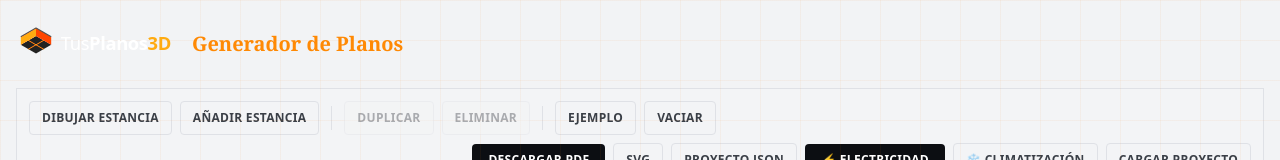
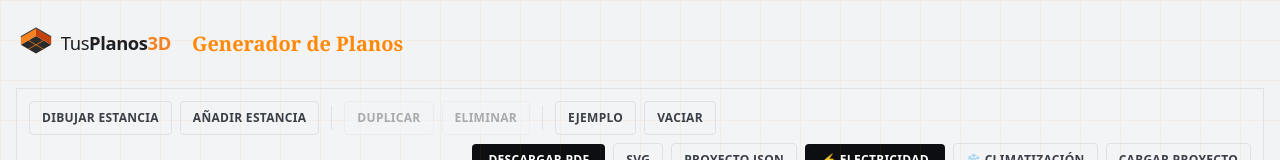
Before and after one commit to montyxace-sys/pnanos3d, a Next.js app: page / in a window 1280 px wide. Shown: the top 160 px of the page. Built offline with nearby package versions, Linux system fonts and the light colour scheme; no server answers.

Commit message:
fix: make logo wordmark dark for light theme + remove brightness filters

```diff
--- a/src/app/page.tsx
+++ b/src/app/page.tsx
@@ -32,7 +32,7 @@ export default function HomePage() {
   return (
     <main className="mx-auto max-w-[1400px] px-4 py-6">
       <header className="mb-6 flex items-center gap-3">
-        <Link href="/"><Image src="/img/logo.svg" alt="TusPlanos3D - inicio" width={205} height={50} className="h-10 w-auto brightness-125 contrast-125" /></Link>
+        <Link href="/"><Image src="/img/logo.svg" alt="TusPlanos3D - inicio" width={205} height={50} className="h-10 w-auto " /></Link>
         <h1 className="text-xl font-bold text-orange-400">Generador de Planos</h1>
       </header>
       <PlanEditor />
--- a/src/components/SiteFooter.tsx
+++ b/src/components/SiteFooter.tsx
@@ -19,7 +19,7 @@ export default function SiteFooter({ site }: { site: SiteData }) {
       <div className="mx-auto grid max-w-6xl gap-10 px-6 py-14 md:grid-cols-3">
         <div className="flex items-start gap-3">
           {/* eslint-disable-next-line @next/next/no-img-element */}
-          {footerLogo && <Link href="/"><img src={footerLogo} alt={`${site.siteName} - inicio`} width={120} height={36} className="h-9 w-auto shrink-0 opacity-95 brightness-125 contrast-125 drop-shadow-sm" /></Link>}
+          {footerLogo && <Link href="/"><img src={footerLogo} alt={`${site.siteName} - inicio`} width={120} height={36} className="h-9 w-auto shrink-0 opacity-95 " /></Link>}
           <div>
             <p className="font-serif text-2xl">{site.siteName}</p>
             <p className="mt-2 text-sm text-ink-soft">{site.tagline}</p>
--- a/src/components/SiteHeader.tsx
+++ b/src/components/SiteHeader.tsx
@@ -28,7 +28,7 @@ export default function SiteHeader({ site }: { site: SiteData }) {
       <div className="mx-auto flex max-w-6xl items-center justify-between gap-6 px-6 py-4">
         <Link href="/" className="flex items-center gap-3">
           {/* eslint-disable-next-line @next/next/no-img-element */}
-          <img src={withBase("/img/logo.svg")} alt={`${site.siteName} - inicio`} width={160} height={48} className="h-10 w-auto drop-shadow-sm brightness-[1.15] contrast-125" />
+          <img src={withBase("/img/logo.svg")} alt={`${site.siteName} - inicio`} width={160} height={48} className="h-10 w-auto " />
         </Link>
 
         <button
```
Also changed, not shown: public/img/logo.svg.
